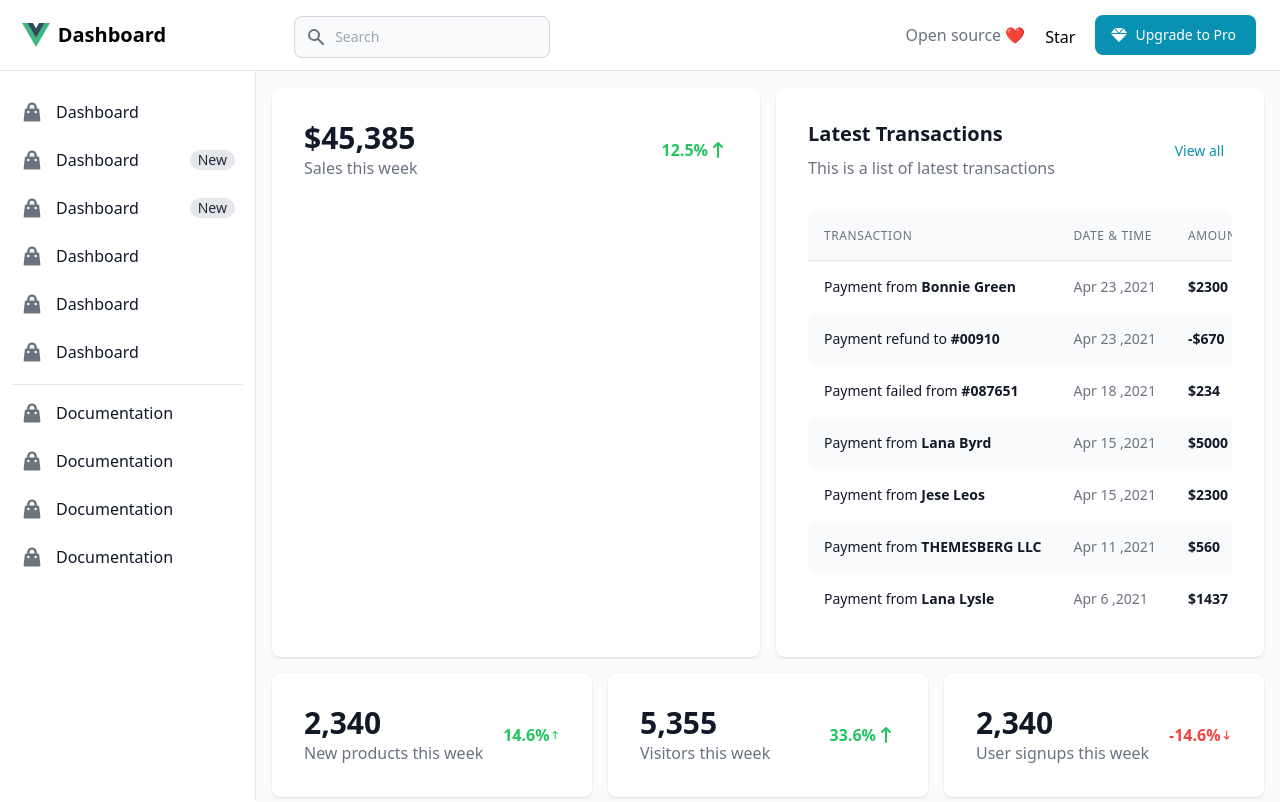
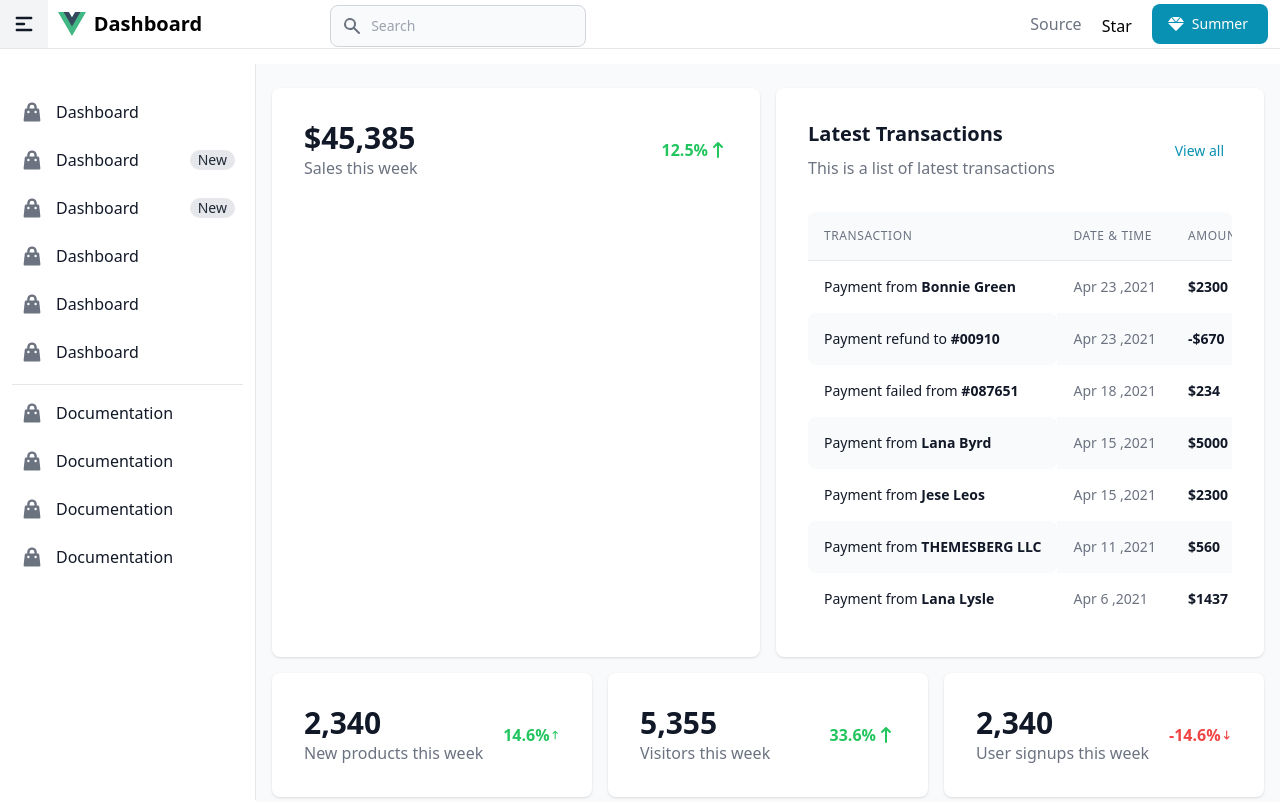
Before and after one commit to laijinyou/vue-admin, a Vue app: page / in a window 1280 px wide. Shown: the top 802 px of the page. Built offline with nearby package versions, Linux system fonts and the light colour scheme.

Commit message:
Dashboard header coding

```diff
--- a/src/views/HomeView.vue
+++ b/src/views/HomeView.vue
@@ -72,14 +72,14 @@ onMounted(() => {
 <template>
   <div>
     <nav class="bg-white border-b border-gray-200 fixed z-30 w-full">
-      <div class="p-3">
+      <div>
         <div class="flex items-center justify-between">
           <div class="flex items-center justify-start">
             <button
               id="toggleSidebarMobile"
               aria-expanded="true"
               aria-controls="sidebar"
-              class="lg:hidden mr-2 text-gray-600 hover:text-gray-900 cursor-pointer p-2 hover:bg-gray-100 focus:bg-gray-100 focus:ring-2 focus:ring-gray-100 rounded"
+              class="text-white bg-blue-600 cursor-pointer p-3 hover:text-gray-900 hover:bg-gray-100 focus:bg-gray-100 focus:ring-2 focus:ring-gray-100"
             >
               <svg
                 id="toggleSidebarMobileHamburger"
@@ -166,9 +166,9 @@ onMounted(() => {
               </svg>
             </button>
             <div class="hidden lg:flex items-center">
-              <span class="text-base font-normal text-gray-500 mr-5"
-                >Open source ❤️</span
-              >
+              <span class="text-base font-normal text-gray-500 mr-5">
+                Source
+              </span>
               <div class="-mb-1">
                 <a
                   class="github-button"
@@ -178,8 +178,9 @@ onMounted(() => {
                   data-size="large"
                   data-show-count="true"
                   aria-label="Star themesberg/windster-tailwind-css-dashboard on GitHub"
-                  >Star</a
                 >
+                  Star
+                </a>
               </div>
             </div>
             <a
@@ -201,7 +202,7 @@ onMounted(() => {
                   d="M378.7 32H133.3L256 182.7L378.7 32zM512 192l-107.4-141.3L289.6 192H512zM107.4 50.67L0 192h222.4L107.4 50.67zM244.3 474.9C247.3 478.2 251.6 480 256 480s8.653-1.828 11.67-5.062L510.6 224H1.365L244.3 474.9z"
                 ></path>
               </svg>
-              Upgrade to Pro
+              Summer
             </a>
           </div>
         </div>
```
